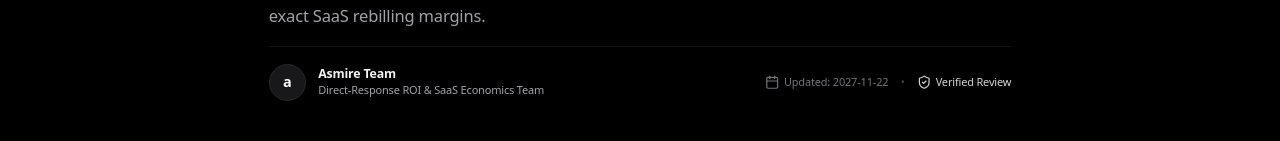
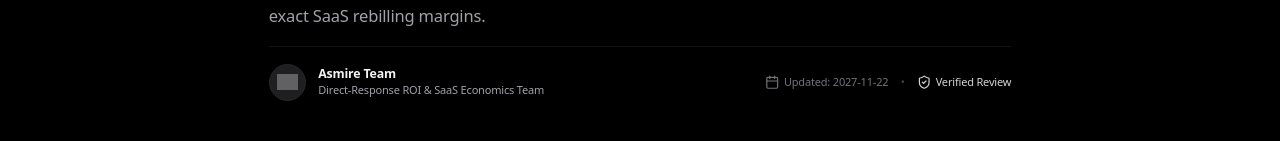
Before and after one commit to raifirstsi/asmireme, a Next.js app: page /en/news/gohighlevel-pricing-hidden-costs-guide-2027 in a window 1280 px wide. Shown: the part 520-661 px from the top of the page. Built offline with nearby package versions, Linux system fonts and the light colour scheme; no server answers; grey boxes are pictures that could not be loaded.

Commit message:
feat(blog): replace letter text avatar with official website favicon icon.png for blog authors

```diff
--- a/src/app/[locale]/news/[slug]/page.tsx
+++ b/src/app/[locale]/news/[slug]/page.tsx
@@ -195,8 +195,12 @@ export default async function NewsPostPage({ params }: NewsPostPageProps) {
             {/* Author Bar & Verification */}
             <div className="flex flex-wrap items-center justify-between gap-4 pt-4 text-xs text-zinc-500 border-t border-black/[0.05] dark:border-white/[0.07]">
               <div className="flex items-center gap-3">
-                <div className="h-9 w-9 rounded-full flex items-center justify-center border border-zinc-200/80 dark:border-zinc-800 bg-zinc-950 dark:bg-zinc-900 text-white font-black text-sm select-none shrink-0 shadow-2xs">
-                  a
+                <div className="h-9 w-9 rounded-full flex items-center justify-center border border-zinc-200/80 dark:border-zinc-800 bg-zinc-100 dark:bg-zinc-800/80 overflow-hidden shrink-0 shadow-2xs">
+                  <img
+                    src={post.author.avatarUrl || "/icon.png"}
+                    alt={post.author.name}
+                    className="h-5 w-5 object-contain dark:invert transition-[filter] duration-200"
+                  />
                 </div>
                 <div>
                   <div className="font-semibold text-zinc-900 dark:text-zinc-100">{post.author.name}</div>
--- a/src/components/news/NewsListClient.tsx
+++ b/src/components/news/NewsListClient.tsx
@@ -201,8 +201,12 @@ export function NewsListClient({ posts, locale }: NewsListClientProps) {
 
                 <div className="pt-2 flex items-center justify-between border-t border-zinc-100 dark:border-zinc-800/60">
                   <div className="flex items-center gap-2 text-xs text-zinc-400">
-                    <div className="h-5 w-5 rounded-full flex items-center justify-center border border-zinc-200/80 dark:border-zinc-800 bg-zinc-950 dark:bg-zinc-900 text-white font-black text-[11px] select-none shrink-0">
-                      a
+                    <div className="h-5 w-5 rounded-full flex items-center justify-center border border-zinc-200/80 dark:border-zinc-800 bg-zinc-100 dark:bg-zinc-800/80 overflow-hidden shrink-0">
+                      <img
+                        src={post.author.avatarUrl || "/icon.png"}
+                        alt={post.author.name}
+                        className="h-3 w-3 object-contain dark:invert transition-[filter] duration-200"
+                      />
                     </div>
                     <span className="font-medium text-zinc-700 dark:text-zinc-300">
                       {post.author.name}
```
Also changed, not shown: 2 other files (tests, documents, lock files or other folders).
